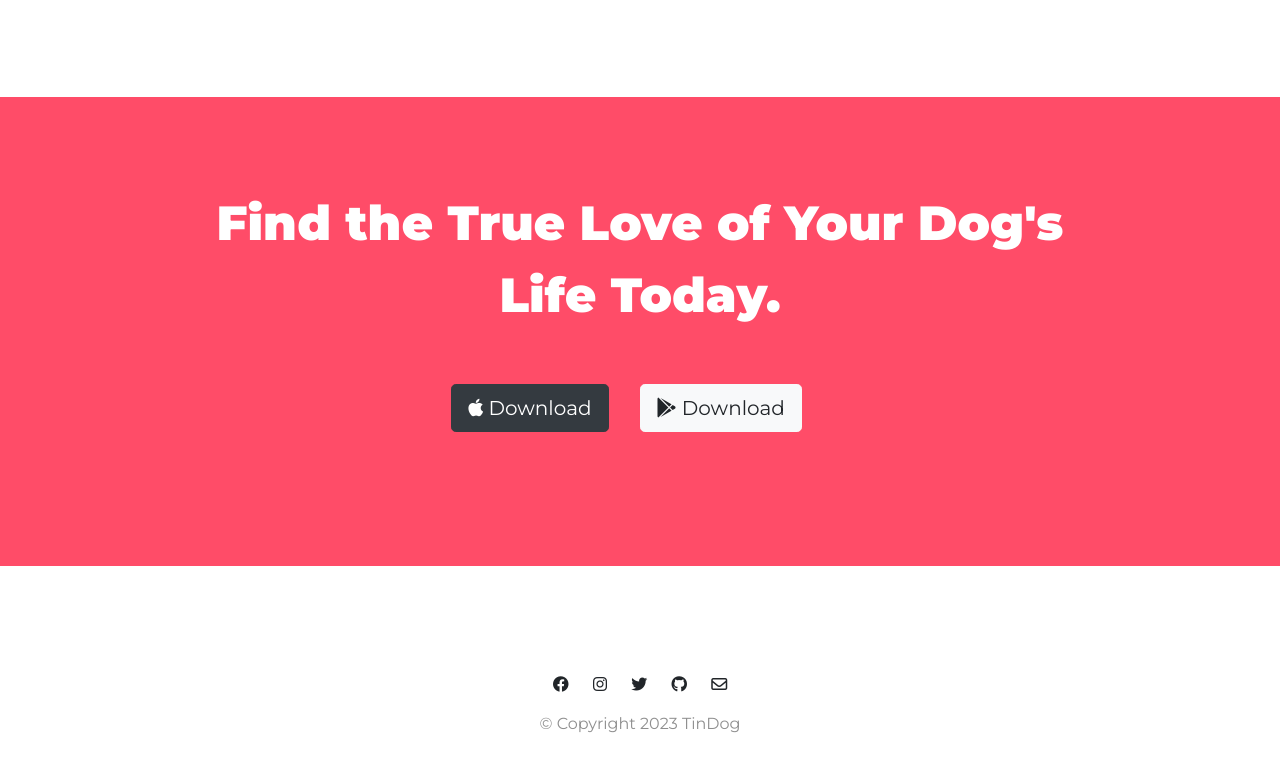
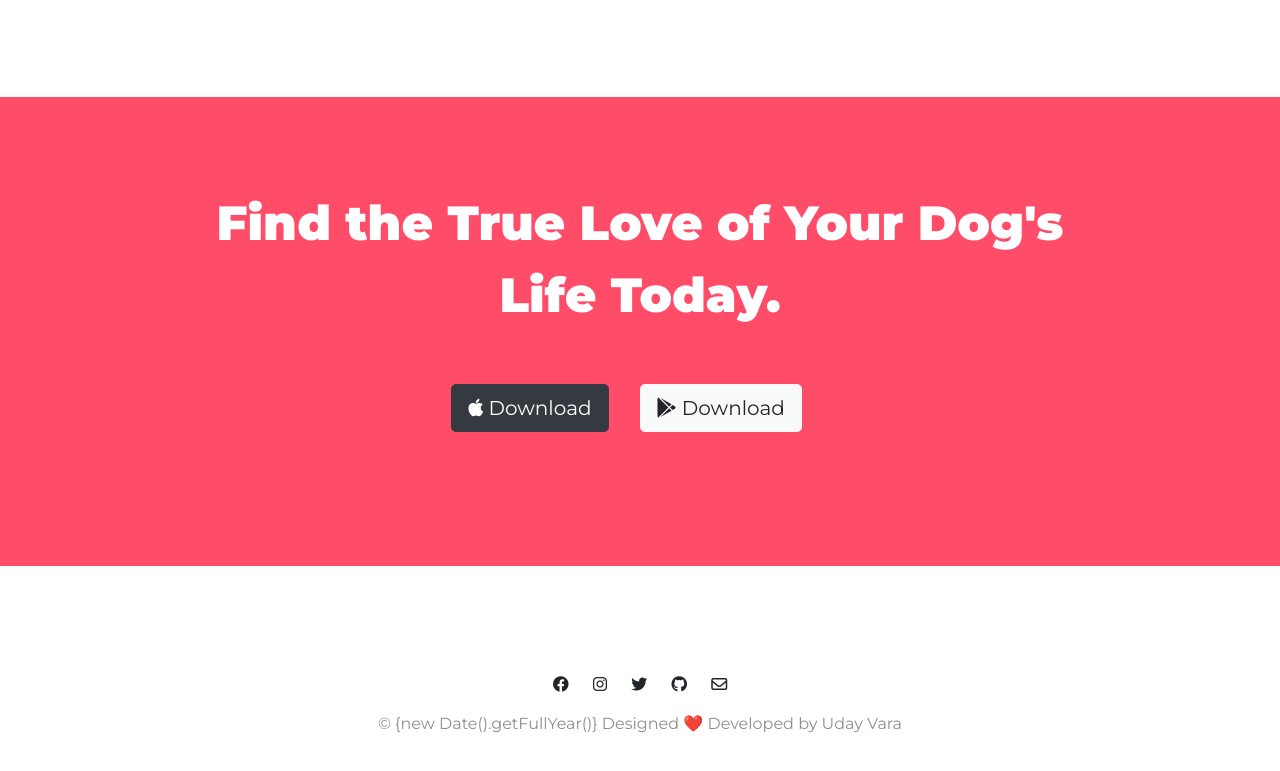
Before and after one commit to UV26320/TinDog, a plain HTML site: page index.html in a window 1280 px wide. Shown: the part 2322-3093 px from the top of the page. Drawn offline with nearby package versions, Linux system fonts and the light colour scheme.

Commit message:
updated piece of code

```diff
--- a/index.html
+++ b/index.html
@@ -230,7 +230,7 @@
     <i class="socical-icon fa-brands fa-twitter"></i>
     <i class="socical-icon fa-brands fa-github"></i>
     <i class="socical-icon fa-regular fa-envelope"></i>
-    <p>© Copyright 2023 TinDog</p>
+    <p> &copy; {new Date().getFullYear()} Designed ❤️ Developed by Uday Vara</p>
 
   </footer>
 
```
